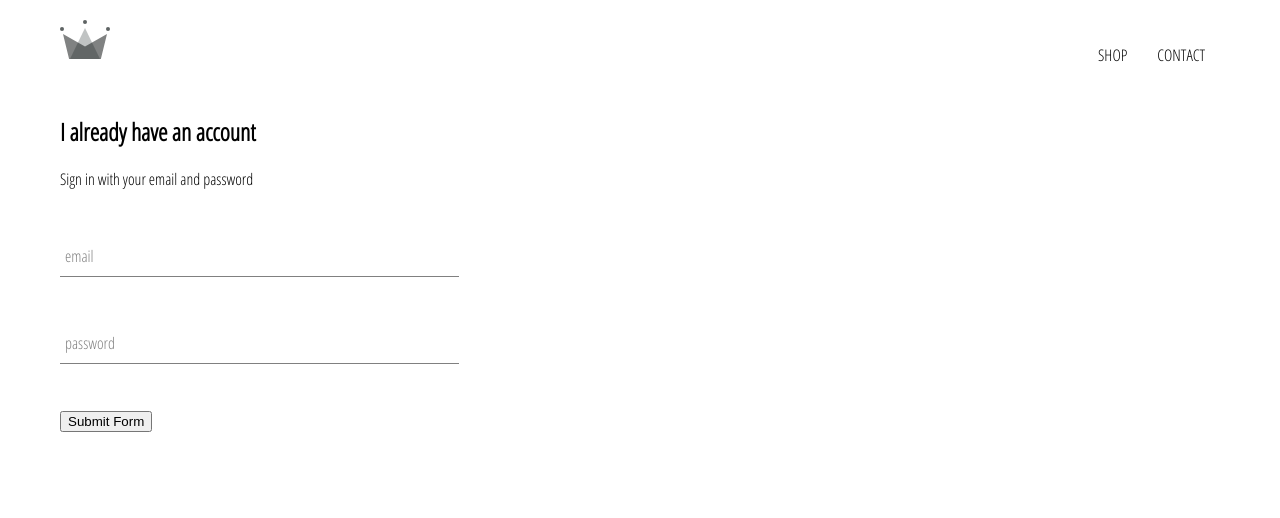
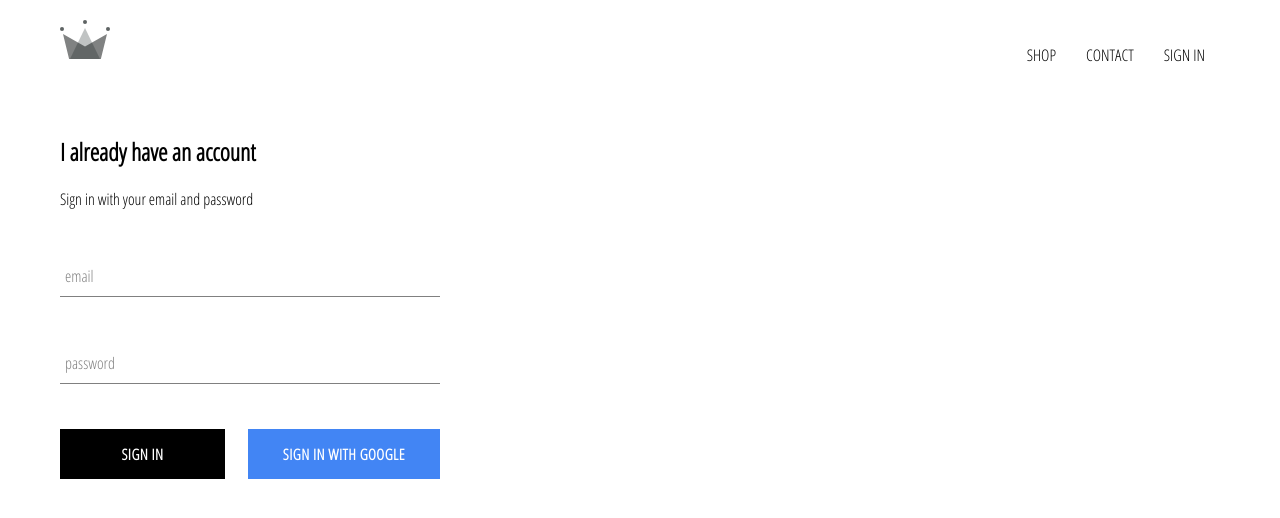
Before and after one commit to chronoflame78/flare-shop, a React (Create React App) app: page /signin in a window 1280 px wide. Shown: the top 518 px of the page. Built offline with nearby package versions, Linux system fonts and the light colour scheme; no server answers.

Commit message:
add firebase sign in sign out

```diff
--- a/package.json
+++ b/package.json
@@ -6,6 +6,7 @@
     "@testing-library/jest-dom": "^5.11.4",
     "@testing-library/react": "^11.1.0",
     "@testing-library/user-event": "^12.1.10",
+    "firebase": "^8.6.8",
     "node-sass": "^4.14.1",
     "react": "^17.0.2",
     "react-dom": "^17.0.2",
--- a/src/App.css
+++ b/src/App.css
@@ -7,3 +7,7 @@
     text-decoration: none;
     color: black;
 }
+
+*{
+    box-sizing: border-box;
+}
--- a/src/App.js
+++ b/src/App.js
@@ -7,18 +7,34 @@
 import ShopPage from './pages/shop/shop.component';
 import SignInAndSignUp from './pages/sign-in-and-sign-up/sign-in-and-sign-up.component';
 import Header from './components/header/header.component';
+import { auth } from './firebase/firebase.utils';
+
+class App extends React.Component {
+  constructor(){
+    super();
+
+    this.state = {
+      currentUser: null
+    }
+  }
+
+  unsubscribeFromAuth = null;
+
+  componentDidMount() {
+    this.unsubscribeFromAuth = auth.onAuthStateChanged(user => {
+      this.setState({ currentUser: user });
+    })
+  }
+
+  componentWillUnmount() {
+    this.unsubscribeFromAuth();
+  }
 
 
-const HatsPage = () => (
-  <div>
-    <h1>HATS PAGE</h1>
-  </div>
-)
-
-function App() {
+  render(){
     return (
       <div>
-      <Header/>
+        <Header currentUser={this.state.currentUser}/>
         <Switch>
           <Route exact path='/' component={HomePage}/>
           <Route path='/shop' component={ShopPage}/>
@@ -28,4 +44,6 @@
     );
   }
 
+}
+
 export default App;
--- /dev/null
+++ b/src/components/custom-button/custom-button.component.jsx
@@ -0,0 +1,14 @@
+import React from "react";
+
+import "./custom-button.styles.scss";
+
+const CustomButton = ({ children, isGoogleSignIn, ...otherProps }) => (
+  <button
+    className={`${isGoogleSignIn ? "google-sign-in" : ""} custom-button`}
+    {...otherProps}
+  >
+    {children}
+  </button>
+);
+
+export default CustomButton;
--- /dev/null
+++ b/src/components/custom-button/custom-button.styles.scss
@@ -0,0 +1,32 @@
+.custom-button {
+    min-width: 165px;
+    width: auto;
+    height: 50px;
+    letter-spacing: 0.5px;
+    line-height: 50px;
+    padding: 0 35px 0 35px;
+    font-size: 15px;
+    background-color: black;
+    color: white;
+    text-transform: uppercase;
+    font-family: 'Open Sans Condensed';
+    font-weight: bolder;
+    border: none;
+    cursor: pointer;
+
+    &:hover {
+      background-color: white;
+      color: black;
+      border: 1px solid black;
+    }
+
+    &.google-sign-in{
+        background-color: #4285f4;
+        color: white;
+
+        &:hover{
+            background-color: #357ae8;
+            border: none;
+        }
+    }
+  }
--- a/src/components/header/header.component.jsx
+++ b/src/components/header/header.component.jsx
@@ -4,9 +4,11 @@
 
 import { ReactComponent as Logo } from '../../assets/crown.svg';
 
+import { auth } from '../../firebase/firebase.utils';
+
 import './header.styles.scss';
 
-const Header = () => (
+const Header = ({ currentUser }) => (
     <div className="header">
         <Link to="/">
             <Logo className="logo"/>
@@ -18,6 +20,12 @@
             <Link className="option" to="/shop">
                 CONTACT
             </Link>
+            {
+                currentUser ?
+                <div className='option' onClick={() => auth.signOut()}>SIGN OUT</div>
+                :
+                <Link className='option' to='/signin'>SIGN IN</Link>
+            }
         </div>
     </div>
 )
--- a/src/components/header/header.styles.scss
+++ b/src/components/header/header.styles.scss
@@ -20,6 +20,7 @@
 
       .option {
         padding: 10px 15px;
+        cursor: pointer;
       }
     }
   }
--- a/src/components/sign-in/sign-in.component.jsx
+++ b/src/components/sign-in/sign-in.component.jsx
@@ -1,37 +1,40 @@
-import React from 'react';
+import React from "react";
 
-import FormInput from '../form-input/form-input.component';
+import FormInput from "../form-input/form-input.component";
 
-import './sign-in.styles.scss';
+import CustomButton from "../custom-button/custom-button.component";
 
-class SignIn extends React.Component{
-    constructor(props){
+import { signInWithGoogle } from "../../firebase/firebase.utils";
+
+import "./sign-in.styles.scss";
+
+class SignIn extends React.Component {
+  constructor(props) {
     super(props);
 
     this.state = {
-            email: '',
-            password: ''
-        }
+      email: "",
+      password: "",
+    };
   }
 
-    handleSubmit = event => {
+  handleSubmit = (event) => {
     event.preventDefault();
 
-        this.setState({email: '', password: ''});
-    }
+    this.setState({ email: "", password: "" });
+  };
 
-    handleChange = event => {
+  handleChange = (event) => {
     const { value, name } = event.target;
 
-        this.setState({ [name]: value})
-    }
+    this.setState({ [name]: value });
+  };
 
-    render(){
-        return(
+  render() {
+    return (
       <div className="sign-in">
         <h2>I already have an account</h2>
         <span>Sign in with your email and password</span>
-
 
         <form onSubmit={this.handleSubmit}>
           <FormInput
@@ -40,7 +43,8 @@
             value={this.state.email}
             onChange={this.handleChange}
             label="email"
-                    required/>
+            required
+          />
 
           <FormInput
             name="password"
@@ -48,13 +52,21 @@
             value={this.state.password}
             onChange={this.handleChange}
             label="password"
-                    required/>
+            required
+          />
 
-
-                    <input type="submit" value="Submit Form"/>
+          <div className="buttons">
+            <CustomButton type="submit" value="Submit Form">
+              Sign in
+            </CustomButton>
+            <CustomButton onClick={signInWithGoogle} isGoogleSignIn>
+              {" "}
+              Sign in with Google{" "}
+            </CustomButton>
+          </div>
         </form>
       </div>
-        )
+    );
   }
 }
 
--- a/src/components/sign-in/sign-in.styles.scss
+++ b/src/components/sign-in/sign-in.styles.scss
@@ -1,3 +1,14 @@
 .sign-in{
-    width: 30vw;
+    width: 380px;
+    display: flex;
+    flex-direction: column;
+
+    .title{
+        margin: 10px 0;
+    }
+
+    .buttons {
+        display: flex;
+        justify-content: space-between;
+    }
 }
--- /dev/null
+++ b/src/firebase/firebase.utils.js
@@ -0,0 +1,24 @@
+import firebase from "firebase/app";
+import 'firebase/firestore';
+import 'firebase/auth';
+
+const config = {
+    apiKey: "AIzaSyDOSqj8jGDeveiNaRJYCluQakiW7nWd0F0",
+    authDomain: "flare-db.firebaseapp.com",
+    projectId: "flare-db",
+    storageBucket: "flare-db.appspot.com",
+    messagingSenderId: "1087721988750",
+    appId: "1:1087721988750:web:4448d27ae625f78e985fdf",
+    measurementId: "G-M6PE1KYJXW"
+};
+
+firebase.initializeApp(config);
+
+export const auth = firebase.auth();
+export const firestore = firebase.firestore();
+
+const provider = new firebase.auth.GoogleAuthProvider();
+provider.setCustomParameters({ prompt: 'select_account '});
+export const signInWithGoogle = () => auth.signInWithPopup(provider);
+
+export default firebase;
```
Also changed, not shown: 1 other file (tests, documents, lock files or other folders). Lines whose indentation alone changed are shown as unchanged.
